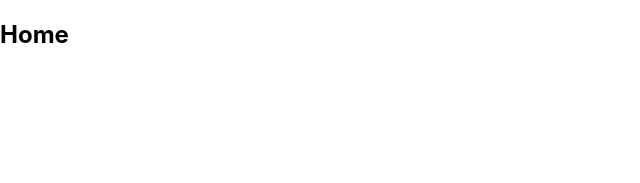
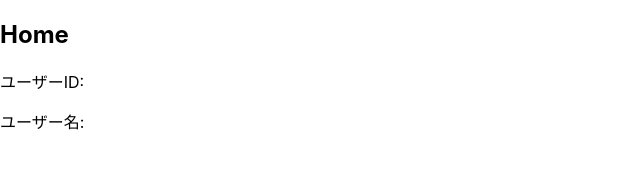
Before and after one commit to Naoshin-hirano/ec-app, a React (Create React App) app: page / in a window 1280 px wide. Shown: the top 183 px of the page, without its empty margins (0-640 px from the left). Built offline with nearby package versions, Linux system fonts and the light colour scheme.

Commit message:
redux-thunkの解説終了

```diff
--- a/src/reducks/store/store.js
+++ b/src/reducks/store/store.js
@@ -4,6 +4,7 @@ import {
     applyMiddleware
 } from "redux";
 import { connectRouter, routerMiddleware } from "connected-react-router";
+import thunk from 'redux-thunk';
 
 import { UsersReducer } from "../users/reducers";
 
@@ -14,7 +15,8 @@ export default function createStore(history) {
             users: UsersReducer
         }),
         applyMiddleware(
-            routerMiddleware(history)
+            routerMiddleware(history),
+            thunk
         )
     )
 }
--- /dev/null
+++ b/src/reducks/users/operations.js
@@ -0,0 +1,26 @@
+import {signInAction} from "./actions";
+import {push} from 'connected-react-router';
+
+export const signIn = () => {
+    return async (dispatch, getState) => {
+        const state = getState()
+        const isSignedIn = state.users.isSignedIn
+
+        if (!isSignedIn) {
+            const url = 'https://api.github.com/users/naoya'
+
+            const response = await fetch(url)
+                                .then(res => res.json())
+                                .catch(() => null)
+
+            const username = response.login
+
+            dispatch(signInAction({
+                isSignedIn: true,
+                uid: "00001",
+                username: username
+            }))
+            dispatch(push('/'))
+        }
+    }
+}
--- a/src/reducks/users/selectors.js
+++ b/src/reducks/users/selectors.js
@@ -6,3 +6,8 @@ export const getUserId = createSelector(
     [usersSelector],
     state => state.uid
 )
+
+export const getUserName = createSelector(
+    [usersSelector],
+    state => state.username
+)
--- a/src/templates/Home.jsx
+++ b/src/templates/Home.jsx
@@ -1,16 +1,18 @@
 import React from 'react'
-import {getUserId} from "../reducks/users/selectors";
+import {getUserId, getUserName} from "../reducks/users/selectors";
 import {useSelector} from "react-redux";
 
 const Home = () => {
     //useSelectorでreact全体のstateを受け取る
     const selector = useSelector(state => state);
-    const uid = getUserId(selector)
+    const uid = getUserId(selector);
+    const username = getUserName(selector);
 
     return(
         <div>
             <h2>Home</h2>
-            <p>{uid}</p>
+            <p>ユーザーID: {uid}</p>
+            <p>ユーザー名: {username}</p>
         </div>
     )
 }
--- a/src/templates/Login.jsx
+++ b/src/templates/Login.jsx
@@ -1,7 +1,7 @@
 import React from 'react';
 import { useDispatch } from "react-redux";
-import { push } from 'connected-react-router';
-import { signInAction } from "../reducks/users/actions";
+import {signIn} from "../reducks/users/operations";
+
 
 const Login = () => {
     const dispatch = useDispatch()
@@ -9,10 +9,7 @@ const Login = () => {
     return(
         <div>
             <h2>ログイン</h2>
-            <button onClick={() => {
-                dispatch(signInAction({uid:"00033", username:"naoya"}));
-                dispatch(push('/'))
-            }}>
+            <button onClick={() => dispatch(signIn())}>
                 ログイン
             </button>
         </div>
```
